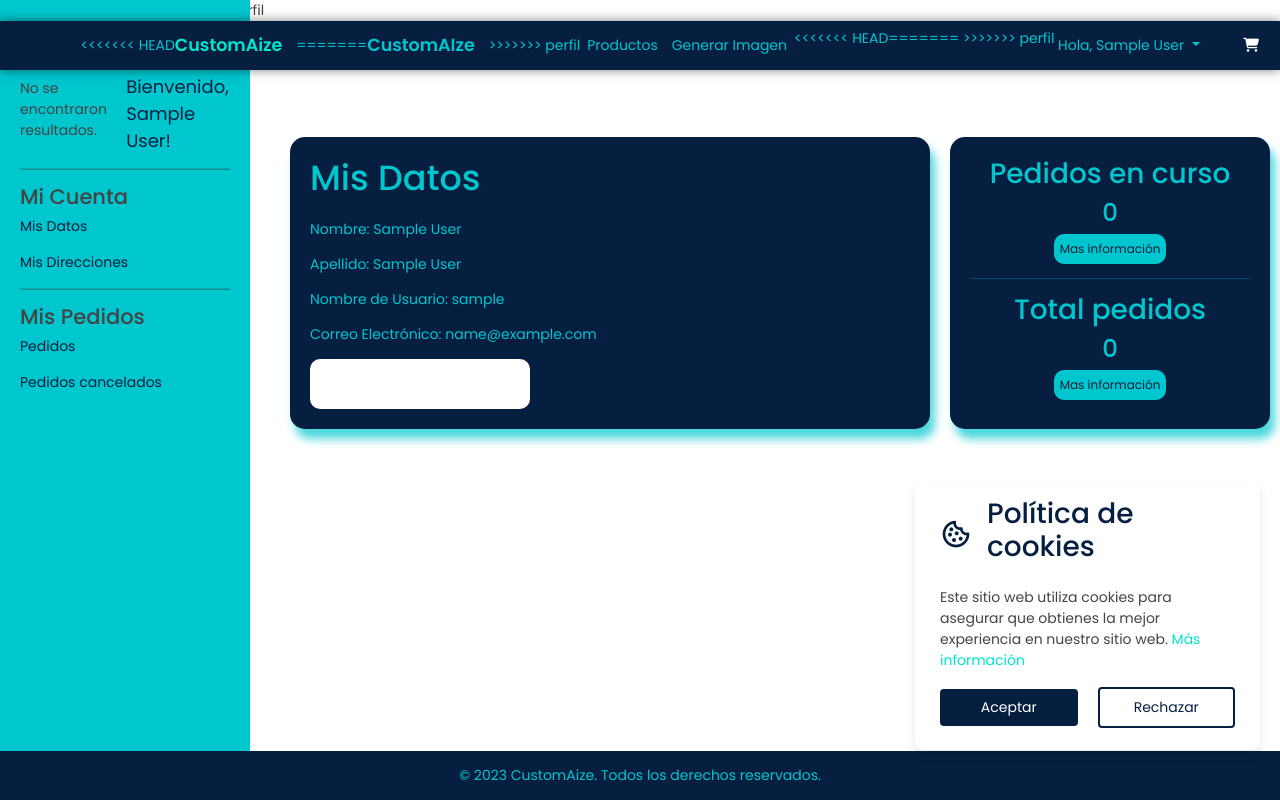
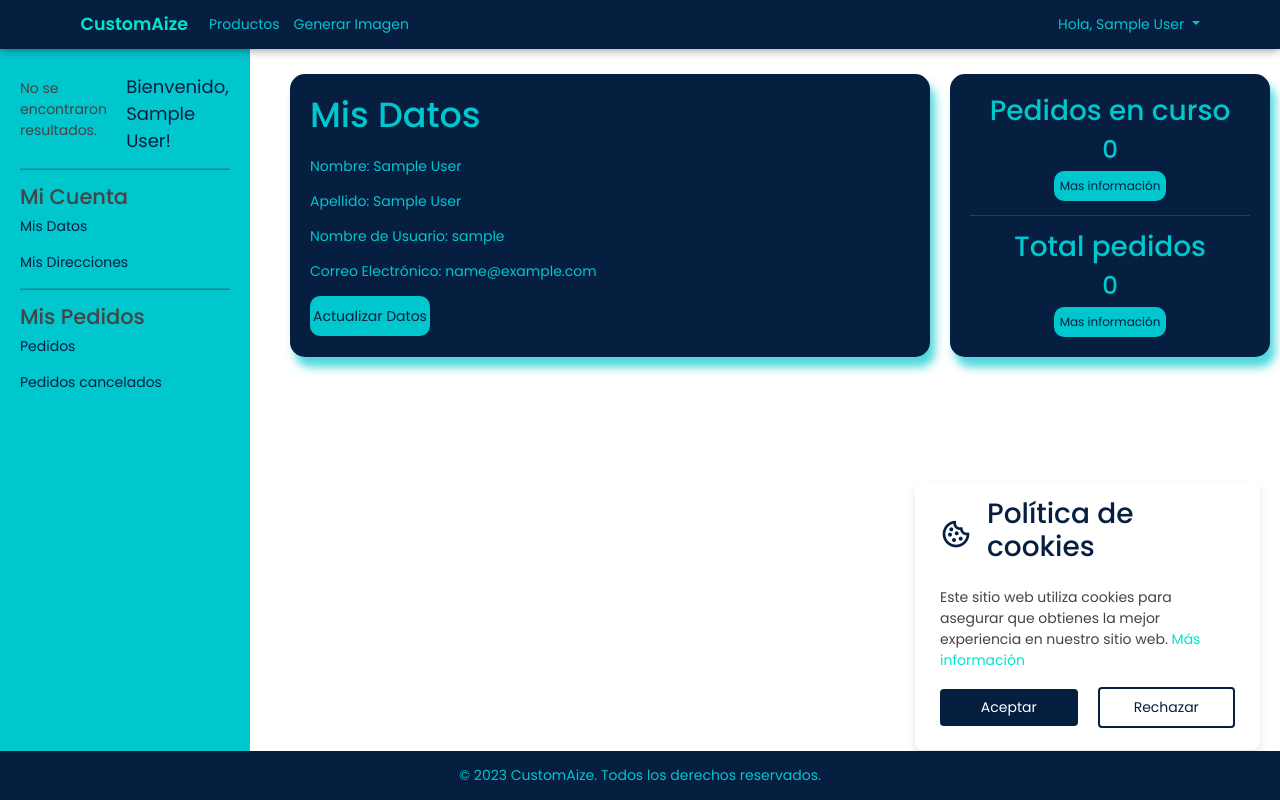
Before and after one commit to l3lackJack/DAW2324_S3_E1, a PHP site: page /Vistes/perfil.php in a window 1280 px wide. Run offline with PHP 8.4, Linux system fonts and the light colour scheme; the visitor is signed in with stand-in values (Sample User, id 1); data that the repository does not hold is empty; some libraries are stand-ins or nearby versions.

Commit message:
arreglats erros en navbar i footer i perfil.

```diff
--- a/Aplicatiuweb/Vistes/footer.php
+++ b/Aplicatiuweb/Vistes/footer.php
@@ -2,7 +2,7 @@
 <html lang="en">
 
 <head>
-    <!-- Tu código del head aquí -->
+    <link rel="stylesheet" href="css/navbar_footer.css">
 </head>
 
 <body style="min-height: 100vh; display: flex; flex-direction: column;">
--- a/Aplicatiuweb/Vistes/navbar.php
+++ b/Aplicatiuweb/Vistes/navbar.php
@@ -4,14 +4,10 @@
 <head>
     <meta charset="UTF-8">
     <meta name="viewport" content="width=device-width, initial-scale=1.0">
-<<<<<<< HEAD
     <title>CustomAize</title>
-=======
-    <title>Virtual Vision</title>
-    <link rel="stylesheet" href="/bootstrap/css/perfil.css">
->>>>>>> perfil
     <link rel="stylesheet" href="/node_modules/bootstrap/dist/css/bootstrap.min.css">
     <link rel="stylesheet" href="css/style.css">
+    <link rel="stylesheet" href="css/navbar_footer.css">
     <link rel="stylesheet" href="../node_modules/@fortawesome/fontawesome-free/css/all.css">
 
 </head>
@@ -19,11 +15,7 @@
 <body>
     <nav class="navbar navbar-expand-lg">
         <div class="container">
-<<<<<<< HEAD
             <a class="navbar-brand text-white " href="/"><b>CustomAize</b></a>
-=======
-            <a class="navbar-brand"href="/"><b>CustomAIze</b></a>
->>>>>>> perfil
             <button class="navbar-toggler" type="button" data-bs-toggle="collapse" data-bs-target="#navbarNav"
                 aria-controls="navbarNav" aria-expanded="false" aria-label="Toggle navigation">
                 <span class="navbar-toggler-icon"></span>
@@ -36,11 +28,6 @@
                     <li class="nav-item">
                         <a class="nav-link" href="/Vistes/imagePrompt.php">Generar Imagen</a>
                     </li>
-<<<<<<< HEAD
-                    <li class="nav-item position-absolute end-0 me-4 mt-2" id="">
-                    <a href=""><i class="fa-solid fa-cart-shopping" style="color:white"></i></a>
-                    </li>
-=======
 
                     <?php
                     // Verificar si la variable $mostrarSoloInicioSesion está definida y es verdadera
@@ -48,7 +35,6 @@
                     ?>
 
 
->>>>>>> perfil
                 </ul>
 
         <div class="nav-item dropdown ms-auto">
@@ -82,13 +68,10 @@
             </div>
         </div>
     </nav>
-<<<<<<< HEAD
     <?php
     include_once "cookies.php";
     ?>
     <!-- Busqueda de jquery per usar a javascript i busqueda del bootstrap (descarregat) -->
-=======
->>>>>>> perfil
     <script src="https://code.jquery.com/jquery-3.7.1.js" integrity="sha256-eKhayi8LEQwp4NKxN+CfCh+3qOVUtJn3QNZ0TciWLP4=" crossorigin="anonymous"></script>
     <script src="/node_modules/bootstrap/dist/js/bootstrap.bundle.min.js"></script>
     <script src="../javascript/sessio.js"></script>
--- a/Aplicatiuweb/Vistes/perfil.php
+++ b/Aplicatiuweb/Vistes/perfil.php
@@ -10,10 +10,11 @@
 <?php include 'navbar.php';?>
 
 <head>
+<link rel="stylesheet" href="/bootstrap/css/perfil.css">
 <link rel="preconnect" href="https://fonts.googleapis.com">
 <link rel="preconnect" href="https://fonts.gstatic.com" crossorigin>
 <link href="https://fonts.googleapis.com/css2?family=Roboto&display=swap" rel="stylesheet">
-<link rel="stylesheet" href="/bootstrap/css/perfil.scss">
+
 <script>
         function validarFormulario() {
             var nombre = document.getElementById('username').value.trim();
```
